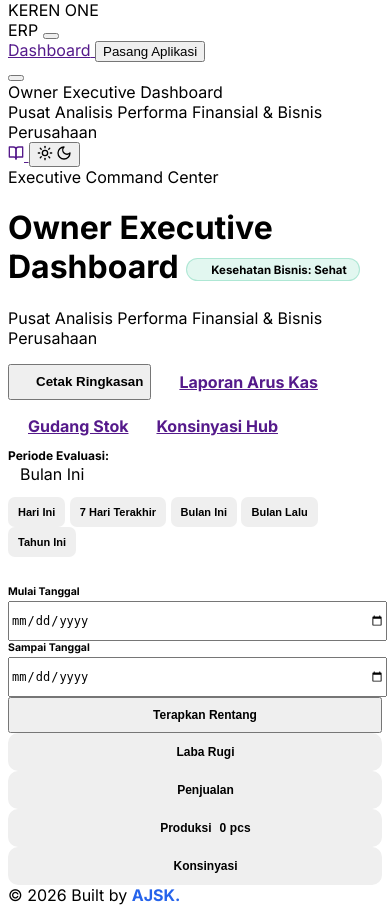
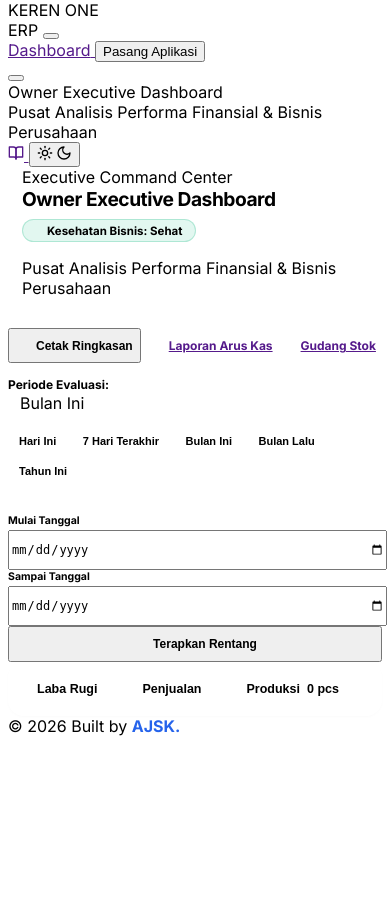
Before and after one commit to AuthorBe/kerensnack-erp, a PHP site: template views/owner/index.php in a window 390 px wide. Shown: the part 2354-3267 px from the top of the page. After the commit the page ends 3090 px from the top, so only its background shows below. Run offline with PHP 8.4, Linux system fonts and the light colour scheme; the template is opened without the code that fills it, so the values that code supplies are empty; some libraries are stand-ins or nearby versions.

Commit message:
style(owner): perbaiki tata letak header dan bilah navigasi tab responsif mobile

```diff
--- a/views/owner/index.php
+++ b/views/owner/index.php
@@ -75,6 +75,65 @@ ob_start();
     display: inline-block !important;
 }
 
+/* Executive Dashboard Header System */
+.owner-page-header {
+    display: flex;
+    flex-direction: column;
+    gap: 14px;
+    margin-bottom: 8px;
+}
+@media (min-width: 1200px) {
+    .owner-page-header {
+        flex-direction: row;
+        align-items: center;
+        justify-content: space-between;
+        gap: 20px;
+    }
+}
+.owner-page-header-body {
+    display: flex;
+    align-items: center;
+    gap: 14px;
+    min-width: 0;
+    flex: 1;
+}
+.owner-page-title-row {
+    display: flex;
+    align-items: center;
+    gap: 8px 12px;
+    flex-wrap: wrap;
+}
+.owner-page-title {
+    font-size: clamp(1.2rem, 3.2vw, 1.55rem);
+    font-weight: 800;
+    color: var(--color-ink);
+    letter-spacing: -0.025em;
+    line-height: 1.25;
+    margin: 0;
+}
+.owner-header-actions {
+    display: flex;
+    align-items: center;
+    gap: 8px;
+    overflow-x: auto;
+    -webkit-overflow-scrolling: touch;
+    scrollbar-width: none;
+    padding-bottom: 2px;
+    width: 100%;
+}
+.owner-header-actions::-webkit-scrollbar {
+    display: none;
+}
+@media (min-width: 1200px) {
+    .owner-header-actions {
+        width: auto;
+        justify-content: flex-end;
+        flex-shrink: 0;
+        overflow-x: visible;
+        flex-wrap: wrap;
+    }
+}
+
 .period-filter-header {
     display: flex;
     flex-direction: column;
@@ -89,6 +148,104 @@ ob_start();
         justify-content: space-between;
         flex-wrap: wrap;
     }
+}
+
+/* Segmented Executive Tab Navigation */
+.owner-tab-nav {
+    display: flex;
+    align-items: center;
+    gap: 6px;
+    padding: 6px;
+    background-color: var(--color-canvas-soft);
+    border: 1px solid var(--color-hairline);
+    border-radius: 16px;
+    box-shadow: 0 1px 3px rgba(0, 0, 0, 0.02);
+    overflow-x: auto;
+    -webkit-overflow-scrolling: touch;
+    scrollbar-width: none;
+}
+.owner-tab-nav::-webkit-scrollbar {
+    display: none;
+}
+@media (min-width: 768px) {
+    .owner-tab-nav {
+        display: grid;
+        grid-template-columns: repeat(4, 1fr);
+        overflow-x: visible;
+    }
+}
+
+.owner-tab-btn {
+    flex: 0 0 auto;
+    display: inline-flex;
+    align-items: center;
+    justify-content: center;
+    gap: 7px;
+    padding: 9px 15px;
+    min-height: 42px;
+    font-size: 12.5px;
+    font-weight: 700;
+    border-radius: 11px;
+    border: 1px solid transparent;
+    color: var(--color-ink-mute);
+    background: transparent;
+    cursor: pointer;
+    transition: all 0.18s cubic-bezier(0.16, 1, 0.3, 1);
+    user-select: none;
+    white-space: nowrap;
+    text-decoration: none;
+}
+@media (min-width: 768px) {
+    .owner-tab-btn {
+        flex: 1 1 0%;
+        padding: 9px 12px;
+    }
+}
+.owner-tab-btn:hover {
+    color: var(--color-ink);
+    background-color: rgba(0, 0, 0, 0.03);
+}
+.dark .owner-tab-btn:hover {
+    background-color: rgba(255, 255, 255, 0.04);
+}
+.owner-tab-btn.is-active {
+    background-color: var(--color-canvas) !important;
+    color: var(--color-ink) !important;
+    border-color: var(--color-hairline) !important;
+    box-shadow: 0 2px 8px rgba(0, 0, 0, 0.06), 0 1px 2px rgba(0, 0, 0, 0.04) !important;
+}
+.dark .owner-tab-btn.is-active {
+    box-shadow: 0 2px 8px rgba(0, 0, 0, 0.35) !important;
+}
+
+/* Quick Period Preset Buttons */
+.owner-preset-btn {
+    display: inline-flex;
+    align-items: center;
+    justify-content: center;
+    padding: 4px 11px;
+    font-size: 11px;
+    font-weight: 700;
+    border-radius: 8px;
+    border: 1px solid var(--color-hairline);
+    white-space: nowrap;
+    flex-shrink: 0;
+    height: 30px;
+    transition: all 0.15s ease;
+    cursor: pointer;
+    background: transparent;
+    color: var(--color-ink-mute);
+    text-decoration: none;
+}
+.owner-preset-btn:hover {
+    color: var(--color-ink);
+    background: var(--color-canvas-soft);
+}
+.owner-preset-btn.is-active {
+    background-color: var(--color-primary) !important;
+    color: #fff !important;
+    border-color: var(--color-primary) !important;
+    box-shadow: 0 1px 4px rgba(0, 0, 0, 0.12) !important;
 }
 
 @media print {
@@ -119,6 +276,16 @@ ob_start();
     filterPreset: '<?= htmlspecialchars($preset ?? 'this_month') ?>',
     filterStart: '<?= htmlspecialchars($startDate ?? '') ?>',
     filterEnd: '<?= htmlspecialchars($endDate ?? '') ?>',
+    switchTab(tab, event = null) {
+        this.activeTab = tab;
+        const url = new URL(window.location.href);
+        url.searchParams.set('tab', tab);
+        window.history.replaceState({}, '', url.toString());
+        if (event && event.currentTarget) {
+            event.currentTarget.scrollIntoView({ behavior: 'smooth', inline: 'center', block: 'nearest' });
+        }
+        this.$nextTick(() => { if (window.lucide) lucide.createIcons(); });
+    },
     setPreset(p) {
         this.filterPreset = p;
         const form = this.$refs.filterForm;
@@ -131,12 +298,12 @@ ob_start();
     <!-- ========================================================================= -->
     <!-- 1. PAGE HEADER (Pola Kanonikal dari /dashboard)                           -->
     <!-- ========================================================================= -->
-    <div class="page-header">
-        <div class="page-header-body">
+    <div class="owner-page-header">
+        <div class="owner-page-header-body">
             <div class="page-header-icon is-amber">
                 <i data-lucide="crown"></i>
             </div>
-            <div class="page-header-text min-w-0">
+            <div class="min-w-0 flex-1">
                 <div class="page-header-tag">
                     <span class="tag-dot" style="background-color:#f59e0b;"></span>
                     <span>Executive Command Center</span>
@@ -180,34 +347,34 @@ ob_start();
                     $healthBorder = 'rgba(16, 185, 129, 0.25)';
                 }
                 ?>
-                <h1 class="page-title">
-                    <span><?= htmlspecialchars($pageTitle ?? 'Owner Executive Dashboard') ?></span>
+                <div class="owner-page-title-row">
+                    <h1 class="owner-page-title"><?= htmlspecialchars($pageTitle ?? 'Owner Executive Dashboard') ?></h1>
                     <span class="health-status-badge"
                           style="background:<?= $healthBg ?>;color:<?= $healthColor ?>;border:1px solid <?= $healthBorder ?>;"
                           title="<?= htmlspecialchars($healthTitle) ?>">
                         <span class="health-dot" style="background:<?= $healthColor ?>;box-shadow:0 0 6px <?= $healthColor ?>;animation:pulse 1.8s infinite;"></span>
                         <span>Kesehatan Bisnis: <?= $healthLabel ?></span>
                     </span>
-                </h1>
+                </div>
                 <p class="page-subtitle"><?= htmlspecialchars($pageSubtitle ?? 'Pusat Analisis Performa Finansial & Bisnis Perusahaan') ?></p>
             </div>
         </div>
 
-        <!-- Quick Top Links -->
-        <div class="page-header-actions" style="display:flex;gap:8px;align-items:center;flex-wrap:wrap;">
-            <button type="button" onclick="window.print()" class="btn btn-secondary btn-sm" style="font-weight:700;display:inline-flex;align-items:center;gap:6px;height:36px;" title="Cetak atau Simpan PDF Laporan Eksekutif">
+        <!-- Quick Top Links (Scrollable pill dock on mobile, flex on desktop) -->
+        <div class="owner-header-actions">
+            <button type="button" onclick="window.print()" class="btn btn-secondary btn-sm flex-shrink-0" style="font-weight:700;display:inline-flex;align-items:center;gap:6px;height:35px;font-size:12px;white-space:nowrap;" title="Cetak atau Simpan PDF Laporan Eksekutif">
                 <i data-lucide="printer" style="width:14px;height:14px;color:var(--color-ink);"></i>
                 <span>Cetak Ringkasan</span>
             </button>
-            <a href="<?= Router::url('/cash/reports') ?>" class="btn btn-secondary btn-sm" style="font-weight:700;display:inline-flex;align-items:center;gap:6px;height:36px;">
+            <a href="<?= Router::url('/cash/reports') ?>" class="btn btn-secondary btn-sm flex-shrink-0" style="font-weight:700;display:inline-flex;align-items:center;gap:6px;height:35px;font-size:12px;white-space:nowrap;">
                 <i data-lucide="wallet" style="width:14px;height:14px;color:#3b82f6;"></i>
                 <span>Laporan Arus Kas</span>
             </a>
-            <a href="<?= Router::url('/inventory') ?>" class="btn btn-secondary btn-sm" style="font-weight:700;display:inline-flex;align-items:center;gap:6px;height:36px;">
+            <a href="<?= Router::url('/inventory') ?>" class="btn btn-secondary btn-sm flex-shrink-0" style="font-weight:700;display:inline-flex;align-items:center;gap:6px;height:35px;font-size:12px;white-space:nowrap;">
                 <i data-lucide="boxes" style="width:14px;height:14px;color:#10b981;"></i>
                 <span>Gudang Stok</span>
             </a>
-            <a href="<?= Router::url('/consignment') ?>" class="btn btn-secondary btn-sm" style="font-weight:700;display:inline-flex;align-items:center;gap:6px;height:36px;">
+            <a href="<?= Router::url('/consignment') ?>" class="btn btn-secondary btn-sm flex-shrink-0" style="font-weight:700;display:inline-flex;align-items:center;gap:6px;height:35px;font-size:12px;white-space:nowrap;">
                 <i data-lucide="store" style="width:14px;height:14px;color:#f59e0b;"></i>
                 <span>Konsinyasi Hub</span>
             </a>
@@ -239,28 +406,28 @@ ob_start();
                 <!-- Preset Buttons (Responsif horizontal scrollable dock) -->
                 <div class="flex items-center gap-1.5 overflow-x-auto no-scrollbar py-0.5 -mx-1 px-1 sm:mx-0 sm:px-0" style="-webkit-overflow-scrolling:touch;">
                     <button type="button" @click="setPreset('today')"
-                            :class="filterPreset === 'today' ? 'btn btn-primary btn-sm' : 'btn btn-ghost btn-sm'"
-                            style="padding:4px 10px;font-size:11px;font-weight:700;border-radius:7px;border:1px solid var(--color-hairline);white-space:nowrap;flex-shrink:0;height:30px;">
+                            class="owner-preset-btn"
+                            :class="{ 'is-active': filterPreset === 'today' }">
                         Hari Ini
                     </button>
                     <button type="button" @click="setPreset('7days')"
-                            :class="filterPreset === '7days' ? 'btn btn-primary btn-sm' : 'btn btn-ghost btn-sm'"
-                            style="padding:4px 10px;font-size:11px;font-weight:700;border-radius:7px;border:1px solid var(--color-hairline);white-space:nowrap;flex-shrink:0;height:30px;">
+                            class="owner-preset-btn"
+                            :class="{ 'is-active': filterPreset === '7days' }">
                         7 Hari Terakhir
                     </button>
                     <button type="button" @click="setPreset('this_month')"
-                            :class="filterPreset === 'this_month' ? 'btn btn-primary btn-sm' : 'btn btn-ghost btn-sm'"
-                            style="padding:4px 10px;font-size:11px;font-weight:700;border-radius:7px;border:1px solid var(--color-hairline);white-space:nowrap;flex-shrink:0;height:30px;">
+                            class="owner-preset-btn"
+                            :class="{ 'is-active': filterPreset === 'this_month' }">
                         Bulan Ini
                     </button>
                     <button type="button" @click="setPreset('last_month')"
-                            :class="filterPreset === 'last_month' ? 'btn btn-primary btn-sm' : 'btn btn-ghost btn-sm'"
-                            style="padding:4px 10px;font-size:11px;font-weight:700;border-radius:7px;border:1px solid var(--color-hairline);white-space:nowrap;flex-shrink:0;height:30px;">
+                            class="owner-preset-btn"
+                            :class="{ 'is-active': filterPreset === 'last_month' }">
                         Bulan Lalu
                     </button>
                     <button type="button" @click="setPreset('this_year')"
-                            :class="filterPreset === 'this_year' ? 'btn btn-primary btn-sm' : 'btn btn-ghost btn-sm'"
-                            style="padding:4px 10px;font-size:11px;font-weight:700;border-radius:7px;border:1px solid var(--color-hairline);white-space:nowrap;flex-shrink:0;height:30px;">
+                            class="owner-preset-btn"
+                            :class="{ 'is-active': filterPreset === 'this_year' }">
                         Tahun Ini
                     </button>
                 </div>
@@ -291,61 +458,51 @@ ob_start();
     <!-- ========================================================================= -->
     <!-- 3. TAB SWITCHER EKSEKUTIF (4 PILAR PERFORMA PERUSAHAAN)                    -->
     <!-- ========================================================================= -->
-    <div class="card p-1.5 sm:p-2 rounded-2xl" style="background:var(--color-canvas);border:1px solid var(--color-hairline);box-shadow:var(--shadow-1);">
-        <div class="grid grid-cols-2 sm:grid-cols-4 gap-1.5 sm:gap-2">
+    <div class="owner-tab-nav">
         <!-- Tab 1: Finansial -->
         <button type="button"
-                    @click="activeTab = 'finance'; $nextTick(() => { if (window.lucide) lucide.createIcons(); })"
-                    :class="activeTab === 'finance' ? 'btn btn-primary shadow-sm' : 'btn btn-ghost hover:bg-canvas-soft'"
-                    style="display:inline-flex;align-items:center;justify-content:center;gap:6px;font-weight:700;padding:8px 10px;border-radius:10px;font-size:12px;white-space:nowrap;height:38px;border:1px solid transparent;width:100%;"
-                    :style="activeTab !== 'finance' ? 'border-color:var(--color-hairline);color:var(--color-ink);' : ''">
-                <i data-lucide="trending-up" style="width:15px;height:15px;flex-shrink:0;"></i>
+                @click="switchTab('finance', $event)"
+                class="owner-tab-btn"
+                :class="{ 'is-active': activeTab === 'finance' }">
+            <i data-lucide="trending-up" class="w-4 h-4 text-rose-600 dark:text-rose-400 flex-shrink-0"></i>
             <span>Laba Rugi</span>
         </button>
 
         <!-- Tab 2: Penjualan -->
         <button type="button"
-                    @click="activeTab = 'sales'; $nextTick(() => { if (window.lucide) lucide.createIcons(); })"
-                    :class="activeTab === 'sales' ? 'btn btn-primary shadow-sm' : 'btn btn-ghost hover:bg-canvas-soft'"
-                    style="display:inline-flex;align-items:center;justify-content:center;gap:6px;font-weight:700;padding:8px 10px;border-radius:10px;font-size:12px;white-space:nowrap;height:38px;border:1px solid transparent;width:100%;"
-                    :style="activeTab !== 'sales' ? 'border-color:var(--color-hairline);color:var(--color-ink);' : ''">
-                <i data-lucide="shopping-bag" style="width:15px;height:15px;flex-shrink:0;"></i>
+                @click="switchTab('sales', $event)"
+                class="owner-tab-btn"
+                :class="{ 'is-active': activeTab === 'sales' }">
+            <i data-lucide="shopping-bag" class="w-4 h-4 text-blue-600 dark:text-blue-400 flex-shrink-0"></i>
             <span>Penjualan</span>
         </button>
 
         <!-- Tab 3: Produksi -->
         <button type="button"
-                    @click="activeTab = 'factory'; $nextTick(() => { if (window.lucide) lucide.createIcons(); })"
-                    :class="activeTab === 'factory' ? 'btn btn-primary shadow-sm' : 'btn btn-ghost hover:bg-canvas-soft'"
-                    style="display:inline-flex;align-items:center;justify-content:center;gap:6px;font-weight:700;padding:8px 10px;border-radius:10px;font-size:12px;white-space:nowrap;height:38px;border:1px solid transparent;width:100%;"
-                    :style="activeTab !== 'factory' ? 'border-color:var(--color-hairline);color:var(--color-ink);' : ''">
-                <i data-lucide="factory" style="width:15px;height:15px;flex-shrink:0;"></i>
+                @click="switchTab('factory', $event)"
+                class="owner-tab-btn"
+                :class="{ 'is-active': activeTab === 'factory' }">
+            <i data-lucide="factory" class="w-4 h-4 text-indigo-600 dark:text-indigo-400 flex-shrink-0"></i>
             <span>Produksi</span>
-                <span class="badge badge-primary font-bold text-[10px] px-1.5 py-0.5 rounded-full flex-shrink-0"
-                      style="font-family:inherit;line-height:1;margin-left:2px;letter-spacing:0.01em;"
-                      :style="activeTab === 'factory' ? 'background:rgba(255,255,255,0.22) !important;color:#fff !important;border-color:rgba(255,255,255,0.35) !important;' : ''">
+            <span class="badge badge-mono font-mono text-[10px] px-1.5 py-0.5 rounded-full flex-shrink-0 font-bold">
                 <?= number_format((int)($productionSummary['total_pcs'] ?? 0)) ?> pcs
             </span>
         </button>
 
         <!-- Tab 4: Konsinyasi -->
         <button type="button"
-                    @click="activeTab = 'consignment'; $nextTick(() => { if (window.lucide) lucide.createIcons(); })"
-                    :class="activeTab === 'consignment' ? 'btn btn-primary shadow-sm' : 'btn btn-ghost hover:bg-canvas-soft'"
-                    style="display:inline-flex;align-items:center;justify-content:center;gap:6px;font-weight:700;padding:8px 10px;border-radius:10px;font-size:12px;white-space:nowrap;height:38px;border:1px solid transparent;width:100%;"
-                    :style="activeTab !== 'consignment' ? 'border-color:var(--color-hairline);color:var(--color-ink);' : ''">
-                <i data-lucide="store" style="width:15px;height:15px;flex-shrink:0;"></i>
+                @click="switchTab('consignment', $event)"
+                class="owner-tab-btn"
+                :class="{ 'is-active': activeTab === 'consignment' }">
+            <i data-lucide="store" class="w-4 h-4 text-amber-600 dark:text-amber-400 flex-shrink-0"></i>
             <span>Konsinyasi</span>
             <?php if (!empty($overdueStores)): ?>
             <span class="badge badge-warning font-bold text-[10px] px-1.5 py-0.5 rounded-full flex-shrink-0"
-                      style="font-family:inherit;line-height:1;margin-left:2px;letter-spacing:0.01em;"
-                      :style="activeTab === 'consignment' ? 'background:rgba(255,255,255,0.22) !important;color:#fff !important;border-color:rgba(255,255,255,0.35) !important;' : ''"
                   title="<?= count($overdueStores) ?> Toko Overdue">
                 <?= count($overdueStores) ?> Overdue
             </span>
             <?php endif; ?>
         </button>
-        </div>
     </div>
 
     <!-- ========================================================================= -->
```
Lines whose indentation alone changed are shown as unchanged.
